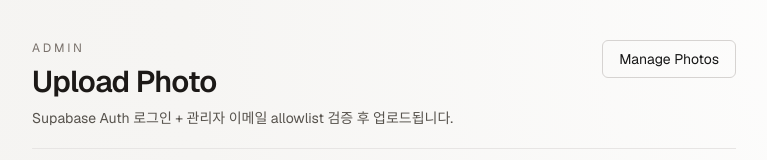
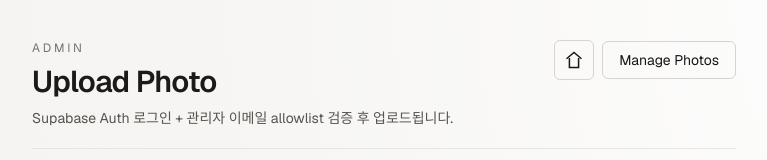
Before and after one commit to ColdTbrew/photo_blog, a Next.js app: page /admin/upload in a window 1280 px wide. Shown: the top 160 px of the page, without its empty margins (256-1023 px from the left). Built offline with nearby package versions, Linux system fonts and the light colour scheme; no server answers.

Commit message:
Add home icon shortcut on admin pages

```diff
--- a/src/app/admin/photos/page.tsx
+++ b/src/app/admin/photos/page.tsx
@@ -55,6 +55,16 @@ export default function AdminPhotosPage() {
         </div>
 
         <div className="flex flex-wrap items-center gap-2">
+          <Link
+            href="/"
+            aria-label="홈으로 이동"
+            className="inline-flex h-10 w-10 items-center justify-center rounded-md border border-stone-300 text-stone-700 hover:bg-stone-100"
+          >
+            <svg viewBox="0 0 24 24" aria-hidden className="h-5 w-5 fill-none stroke-current" strokeWidth="1.8">
+              <path d="M3 10.5 12 3l9 7.5" />
+              <path d="M6.5 9.5V21h11V9.5" />
+            </svg>
+          </Link>
           <Link
             href="/admin/upload"
             className="rounded-md border border-stone-300 px-4 py-2 text-sm text-stone-700 hover:bg-stone-100"
--- a/src/app/admin/upload/page.tsx
+++ b/src/app/admin/upload/page.tsx
@@ -561,12 +561,24 @@ export default function AdminUploadPage() {
               Supabase Auth 로그인 + 관리자 이메일 allowlist 검증 후 업로드됩니다.
             </p>
           </div>
+          <div className="flex items-center gap-2">
+            <Link
+              href="/"
+              aria-label="홈으로 이동"
+              className="inline-flex h-10 w-10 items-center justify-center rounded-md border border-stone-300 text-stone-700 hover:bg-stone-100"
+            >
+              <svg viewBox="0 0 24 24" aria-hidden className="h-5 w-5 fill-none stroke-current" strokeWidth="1.8">
+                <path d="M3 10.5 12 3l9 7.5" />
+                <path d="M6.5 9.5V21h11V9.5" />
+              </svg>
+            </Link>
             <Link
               href="/admin/photos"
               className="rounded-md border border-stone-300 px-4 py-2 text-sm text-stone-700 hover:bg-stone-100"
             >
               Manage Photos
             </Link>
+          </div>
         </div>
       </header>
 
```
Also changed, not shown: 1 other file (tests, documents, lock files or other folders). Lines whose indentation alone changed are shown as unchanged.
